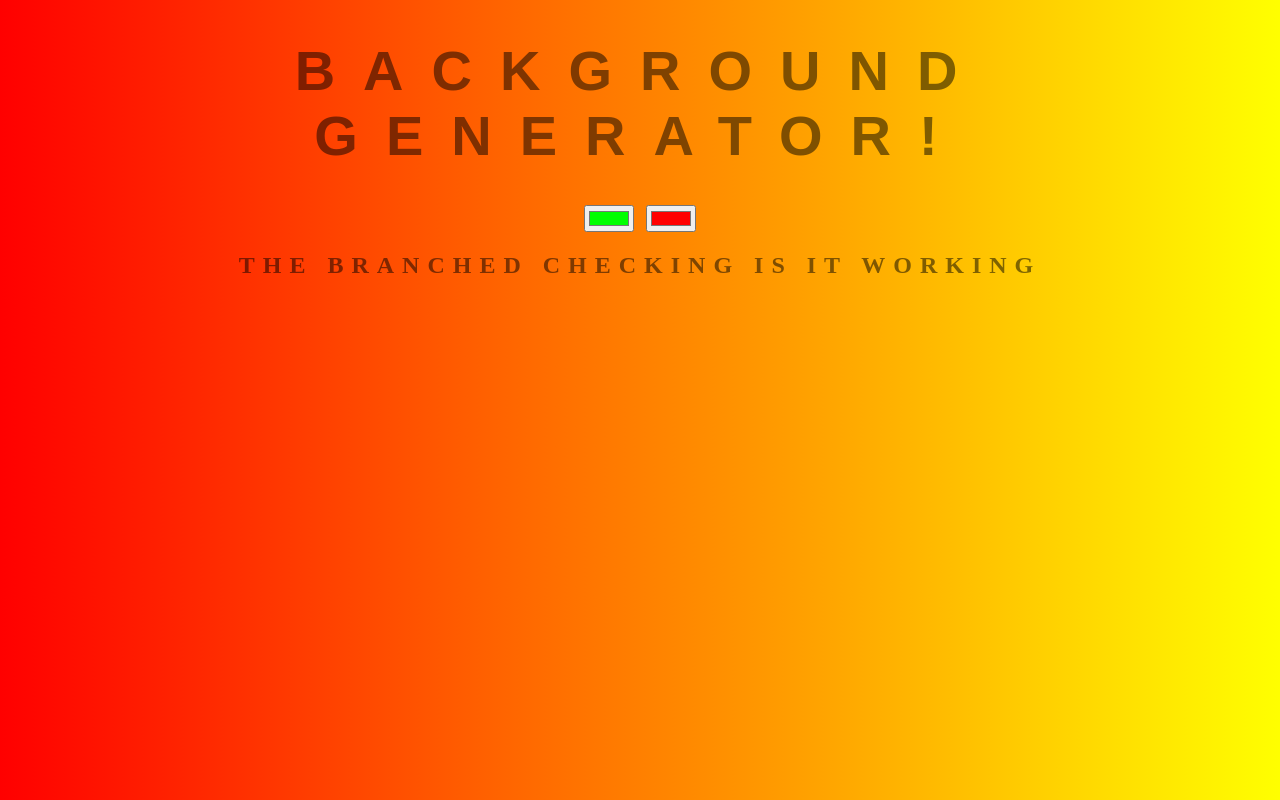
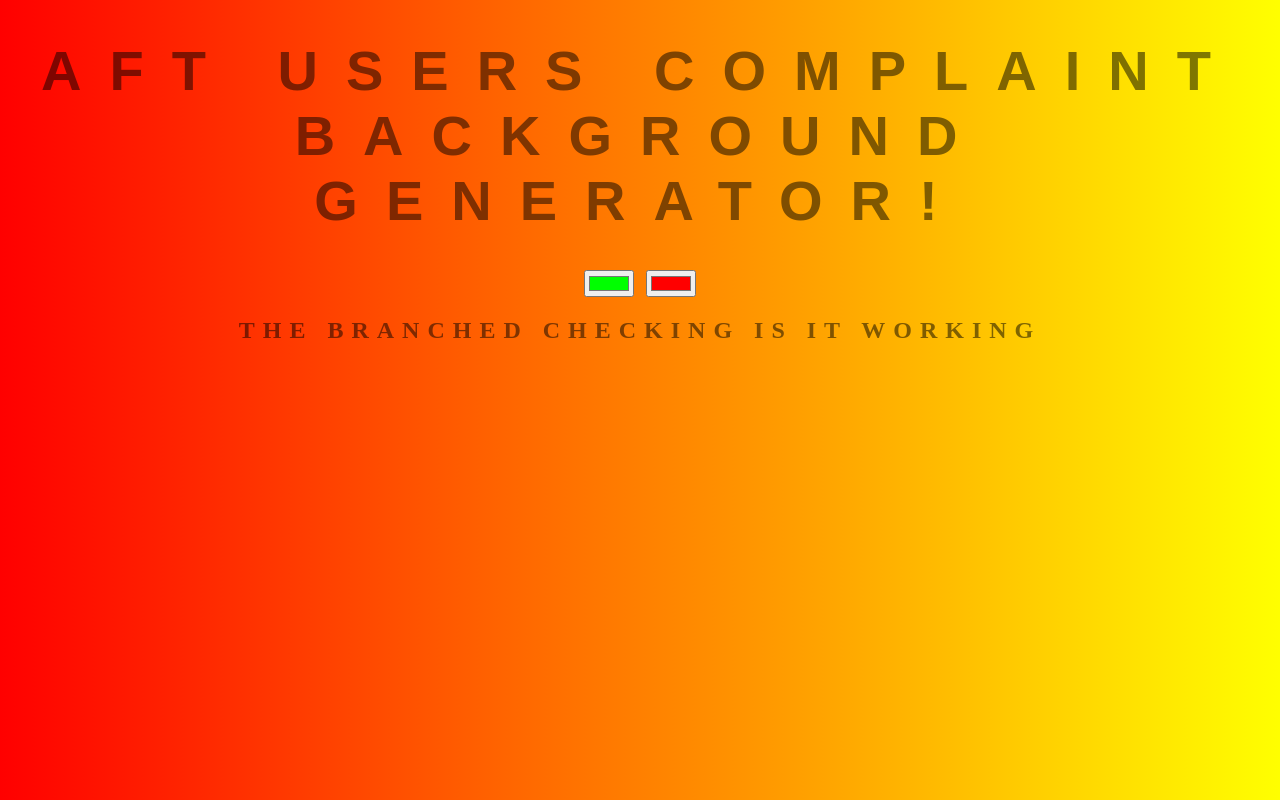
Before and after one commit to ananthu10/background-generator, a plain HTML site: page index.html in a window 1280 px wide. Drawn offline with Linux system fonts and the light colour scheme.

Commit message:
adding starting code

```diff
--- a/index.html
+++ b/index.html
@@ -5,7 +5,7 @@
     <link rel="stylesheet" type="text/css" href="style.css" />
   </head>
   <body id="gradient">
-    <h1>Background Generator!</h1>
+    <h1>aft users complaint Background Generator!</h1>
     <input class="color" type="color" value="#00ff00" />
     <input class="color" type="color" value="#ff0000" />
     <h2>the branched checking is it working</h2>
```
